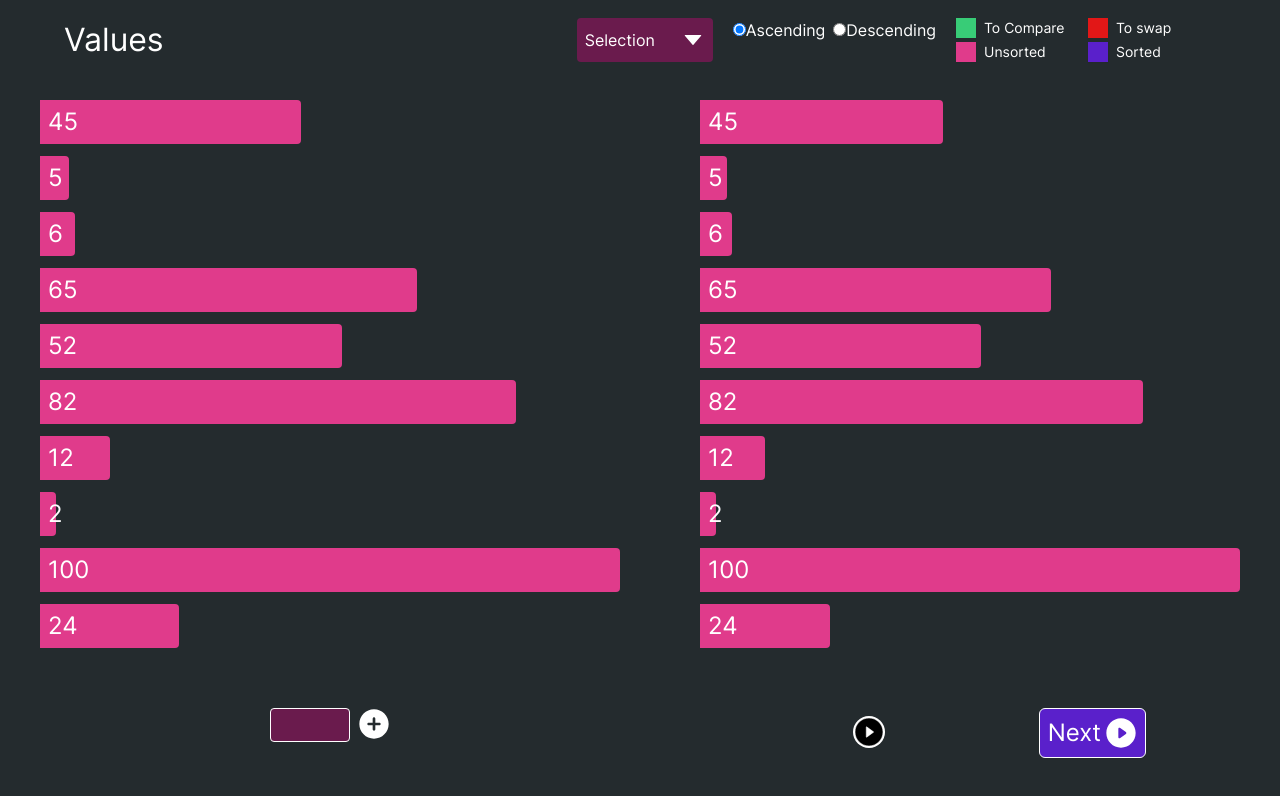
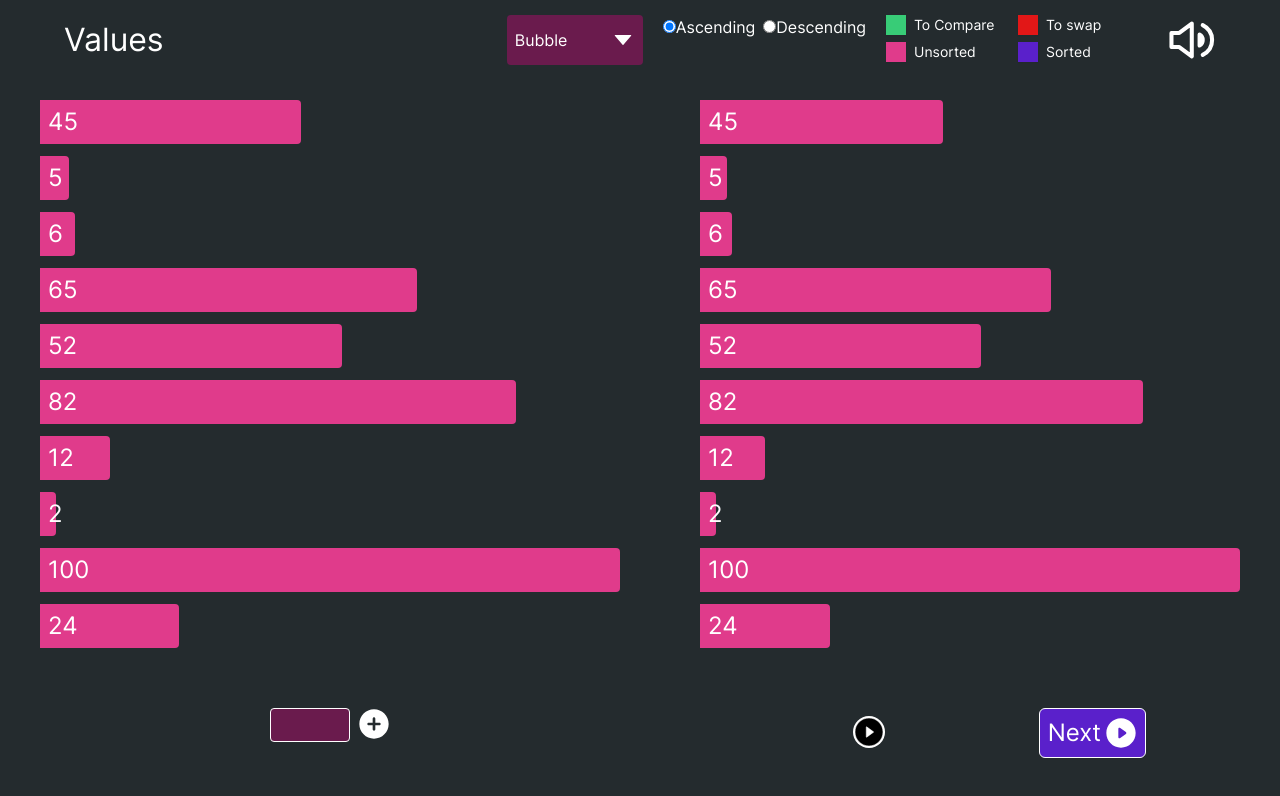
Before and after one commit to vmmoorthy/sorting-algo, a React (Create React App) app: page / in a window 1280 px wide. Shown: the top 796 px of the page. Built offline with nearby package versions, Linux system fonts and the light colour scheme; the HTML template or start-up script is replaced by a standard one.

Commit message:
Mute unmute feature added

```diff
--- a/src/App.jsx
+++ b/src/App.jsx
@@ -22,11 +22,12 @@ function App() {
   //stores the index of selected item
   const [selectedElements, setSelectedElements] = useState([]);
   const [isAsc, setIsAsc] = useState(true);
-  const [algo, setAlgo] = useState("Selection"); //Bubble
+  const [algo, setAlgo] = useState("Bubble");
 
   const playTimeRef = useRef(-1)
   const nextBtnRef = useRef(null)
   const [onPlay, setonPlay] = useState(false);
+  const [isMuted, setIsMuted] = useState(false);
   const p2RefSelection = useRef(null)
   const p1_p2 = useRef("p1")
   const audioClickRef = useRef(null)
@@ -296,8 +297,8 @@ function App() {
 
   return (
     <div className="app bg-[#242B2E] overflow-auto w-full h-screen ">
-      <audio src={click} hidden ref={r => audioClickRef.current = r} ></audio>
-      <audio src={trans} hidden ref={r => audioTransRef.current = r} ></audio>
+      <audio muted={isMuted} src={click} hidden ref={r => audioClickRef.current = r} ></audio>
+      <audio muted={isMuted} src={trans} hidden ref={r => audioTransRef.current = r} ></audio>
       {sortCompleted && <div className="onCompletion z-10 fixed left-0 top-0 w-full h-full bg-[#0000004D] flex items-center justify-center ">
         <div className="message rounded-[50px] bg-[#6A1B4D] py-8 px-12 flex flex-col text-center justify-center items-center [&>*]:mb-4 ">
           <h1 className=" font-bold text-4xl text-white ">Hurry ! Array has sorted successfully</h1>
@@ -346,6 +347,13 @@ function App() {
               : <div className="wrap grid justify-start w-32 grid-flow-col  text-white text-sm ">
                 <div className="colorInfo w-5 h-5 shadow-sm " style={{ backgroundColor: COLOR_SORT_T }} ></div><div className="pl-2 whitespace-nowrap">Tentatively Sorted</div>
               </div>}
+          </div>
+          <div onClick={() => setIsMuted(p => !p)} className="mute cursor-pointer">
+            {isMuted ? <svg width="50" height="50" viewBox="0 0 76 76" fill="none" xmlns="http://www.w3.org/2000/svg">
+              <path d="M51.0625 27.3125L67.6875 48.6875M8.3125 27.3125V48.6875H20.1875L39.1875 62.9375V13.0625L20.1875 27.3125H8.3125ZM67.6875 27.3125L51.0625 48.6875L67.6875 27.3125Z" stroke="white" stroke-width="6" stroke-linecap="round" stroke-linejoin="round" />
+            </svg> : <svg width="50" height="50" viewBox="0 0 74 74" fill="none" xmlns="http://www.w3.org/2000/svg">
+              <path d="M54.3438 15.0312C63.5938 19.6562 68.2188 26.5938 68.2188 37C68.2188 47.4062 63.5938 54.3438 54.3438 58.9688M8.09375 26.5938V47.4062H19.6562L38.1562 61.2812V12.7188L19.6562 26.5938H8.09375ZM49.7188 28.9062C49.7188 28.9062 54.3438 31.2188 54.3438 37C54.3438 42.7812 49.7188 45.0938 49.7188 45.0938V28.9062Z" stroke="white" stroke-width="6" stroke-linecap="round" stroke-linejoin="round" />
+            </svg>}
           </div>
         </div>
       </div>
```
